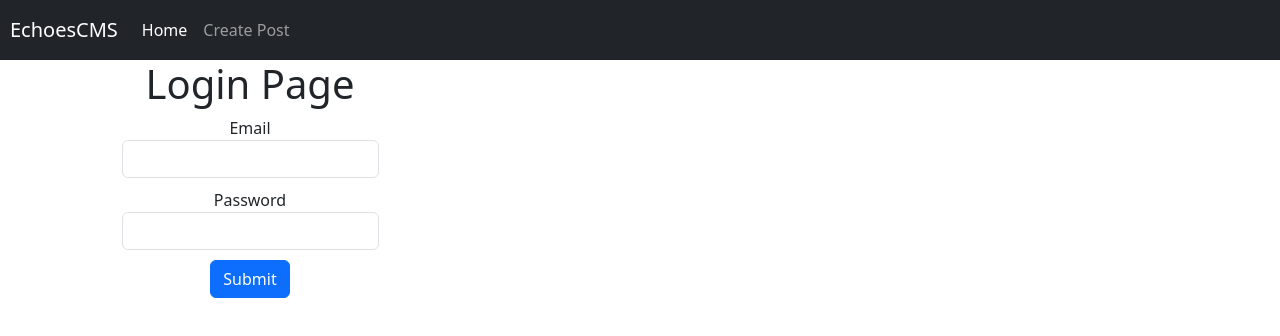
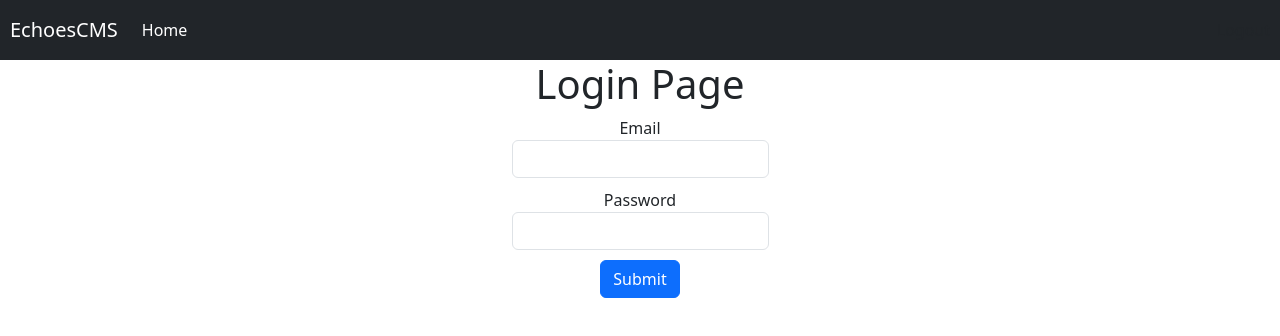
Before and after one commit to joshuaobare/blog-api, a React (Create React App) app in the folder cms/: page /admin/ in a window 1280 px wide. Shown: the top 336 px of the page. Built offline with nearby package versions, Linux system fonts and the light colour scheme.

Commit message:
updated css and added code to conditionally display Create post button within the navbar

```diff
--- a/cms/src/App.css
+++ b/cms/src/App.css
@@ -133,6 +133,14 @@
   display: flex;
   gap: 20px;
 }
+
+.app-cms {
+  display: flex;
+  flex-direction: column;
+  justify-content: center;
+  align-items: center;
+
+}
 @keyframes App-logo-spin {
   from {
     transform: rotate(0deg);
--- a/cms/src/App.js
+++ b/cms/src/App.js
@@ -11,11 +11,6 @@ import { useState, useEffect } from "react";
 
 function App() {
   const [loggedIn, setLoggedIn] = useState(false);
-  const [loginFormData, setLoginFormData] = useState({
-    email: "",
-    password: "",
-  });
-  const [loginError, setLoginError] = useState(false);
 
   useEffect(() => {
     const token = localStorage.getItem("token");
@@ -50,11 +45,30 @@ function App() {
 
   useEffect(() => {}, [loggedIn]);
 
+  const userLogout = async () => {
+    try {
+      const request = await fetch("http://localhost:3000/admin/logout", {
+        method: "GET",
+        headers: {
+          "Content-type": "application/json",
+        },
+      });
+      const response = await request.json();
+      localStorage.removeItem("token");
+      localStorage.removeItem("user");
+      setLoggedIn(false);
+
+      console.log(response);
+    } catch (err) {
+      console.error(err);
+    }
+  };
+
   return (
     <div className="App">
       <BrowserRouter basename="/admin">
-        <NavBar loggedIn={loggedIn} />
-
+        <NavBar loggedIn={loggedIn} userLogout={userLogout} />
+        <div className="app-cms">
           <Routes>
             <Route
               path="/"
@@ -69,12 +83,10 @@ function App() {
             />
             <Route path="/signup" exact element={<SignUp />} />
             <Route path="/post" exact element={<CreatePost />} />
-          <Route
-            path="/posts/post/:id"
-            element={<FullPost />}
-          />
+            <Route path="/posts/post/:id" element={<FullPost />} />
             <Route path="/posts/edit/:id" element={<EditPost />} />
           </Routes>
+        </div>
       </BrowserRouter>
     </div>
   );
--- a/cms/src/components/DeletePost.js
+++ b/cms/src/components/DeletePost.js
@@ -21,7 +21,7 @@ export default function DeletePost(props) {
           <div className="modal-footer delete-modal-btn-cont">
             <button
               type="button"
-              class="btn btn-danger"
+              className="btn btn-danger"
               onClick={props.deletePost}
             >
               Delete
--- a/cms/src/components/NavBar.js
+++ b/cms/src/components/NavBar.js
@@ -16,11 +16,13 @@ export default function NavBar(props) {
             <Link className="nav-item nav-link active" to="/">
               Home
             </Link>
+            {props.loggedIn ? (
             <Link className="nav-item nav-link" to="/post">
               Create Post
             </Link>
+            ) : null}
             {props.loggedIn ? (
-              <Link className="nav-item nav-link" to="/logout">
+              <Link className="nav-item nav-link" to="/" onClick={props.userLogout}>
                 Logout
               </Link>
             ) : null}
```
Also changed, not shown: 1 other file (tests, documents, lock files or other folders). Lines whose indentation alone changed are shown as unchanged.
